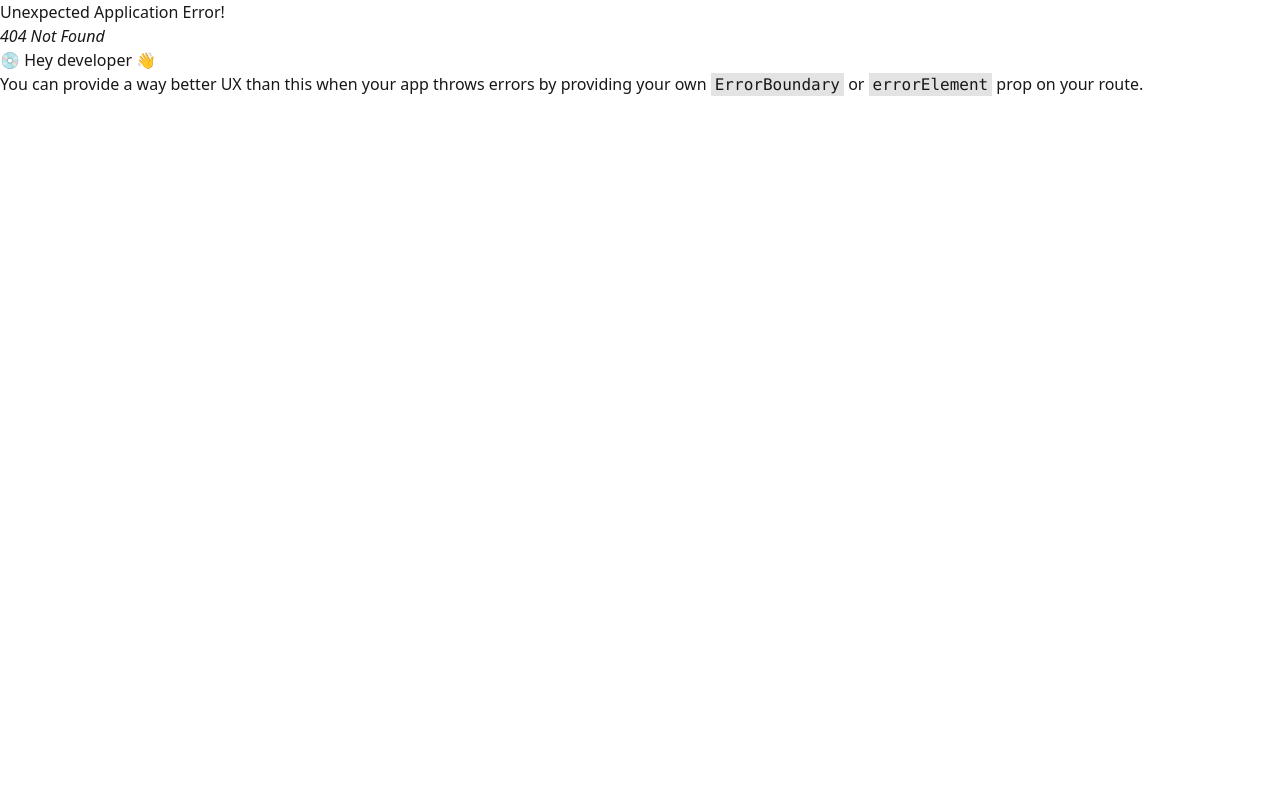
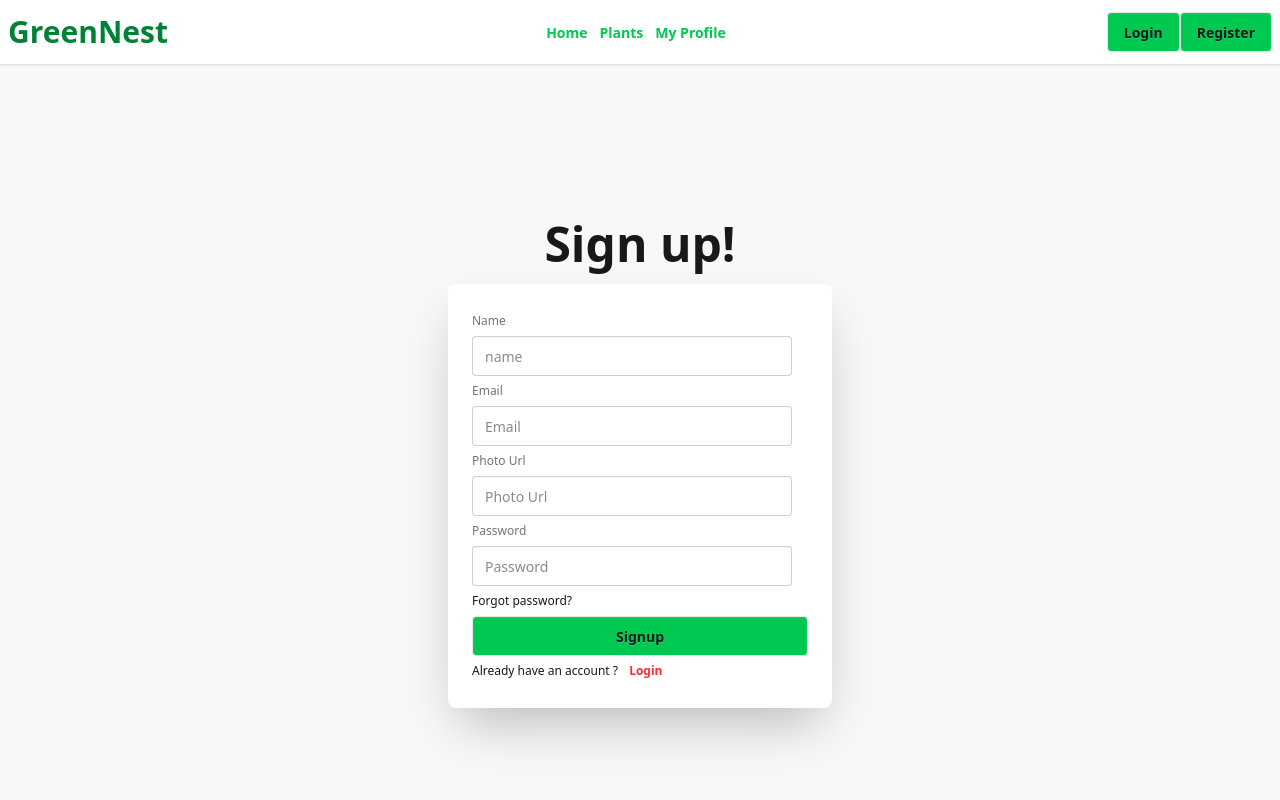
Before and after one commit to amirunnur/green-nest, a React (Vite) app: page /signup in a window 1280 px wide. Before the commit this address had no page. Shown: the top 800 px of the page. Built offline with nearby package versions, Linux system fonts and the light colour scheme.

Commit message:
second commit

```diff
--- a/package.json
+++ b/package.json
@@ -12,6 +12,7 @@
   "dependencies": {
     "@tailwindcss/vite": "^4.1.17",
     "daisyui": "^5.4.7",
+    "firebase": "^12.5.0",
     "react": "^19.1.1",
     "react-dom": "^19.1.1",
     "react-router": "^7.9.5",
--- /dev/null
+++ b/src/Auth/Login.jsx
@@ -0,0 +1,32 @@
+import React from 'react';
+import { Link } from 'react-router';
+
+const Login = () => {
+    return (
+        <div >
+            <div className="hero bg-base-200 min-h-screen ">
+  <div className="hero-content flex-col w-[70%] ">
+    <div className="text-center ">
+      <h1 className="text-5xl font-bold">Login now!</h1>
+
+    </div>
+    <div className="card bg-base-100 w-full max-w-sm shrink-0 shadow-2xl">
+      <div className="card-body">
+        <fieldset className="fieldset">
+          <label className="label">Email</label>
+          <input type="email" className="input" placeholder="Email" />
+          <label className="label">Password</label>
+          <input type="password" className="input" placeholder="Password" />
+          <div><a className="link link-hover">Forgot password?</a></div>
+          <Link to='/home' className='btn bg-green-500'>Login</Link>
+          <p>Don't have an account ? <Link to='/signup' className='p-2 text-red-500 font-semibold'>Signup</Link></p>
+        </fieldset>
+      </div>
+    </div>
+  </div>
+</div>
+        </div>
+    );
+};
+
+export default Login;
--- /dev/null
+++ b/src/Auth/Signup.jsx
@@ -0,0 +1,36 @@
+import React from 'react';
+import { Link, NavLink } from 'react-router';
+
+const Signup = () => {
+    return (
+        <div>
+            <div className="hero bg-base-200 min-h-screen ">
+  <div className="hero-content flex-col w-[70%] ">
+    <div className="text-center ">
+      <h1 className="text-5xl font-bold">Sign up!</h1>
+
+    </div>
+    <div className="card bg-base-100 w-full max-w-sm shrink-0 shadow-2xl">
+      <div className="card-body">
+        <fieldset className="fieldset">
+          <label className="label">Name</label>
+          <input type="email" className="input" placeholder="name" />
+          <label className="label">Email</label>
+          <input type="email" className="input" placeholder="Email" />
+          <label className="label">Photo Url</label>
+          <input type="email" className="input" placeholder="Photo Url" />
+          <label className="label">Password</label>
+          <input type="password" className="input" placeholder="Password" />
+          <div><a className="link link-hover">Forgot password?</a></div>
+          <Link to='/home'  className='btn bg-green-500'>Signup</Link>
+         <p>Already have an account ? <Link to='/login' className='text-red-500 p-2 font-semibold'>Login</Link> </p>
+        </fieldset>
+      </div>
+    </div>
+  </div>
+</div>
+        </div>
+    );
+};
+
+export default Signup;
--- /dev/null
+++ b/src/Firebase/firebase.config.js
@@ -0,0 +1,18 @@
+// Import the functions you need from the SDKs you need
+import { initializeApp } from "firebase/app";
+// TODO: Add SDKs for Firebase products that you want to use
+// https://firebase.google.com/docs/web/setup#available-libraries
+
+// Your web app's Firebase configuration
+const firebaseConfig = {
+  apiKey: "AIzaSyA7bJRO6CGIoTOh9oP6Pnf3HjrG37ClOAM",
+  authDomain: "green-nest-c76b3.firebaseapp.com",
+  projectId: "green-nest-c76b3",
+  storageBucket: "green-nest-c76b3.firebasestorage.app",
+  messagingSenderId: "910261043381",
+  appId: "1:910261043381:web:78e48ecdb5c742399f3efc"
+};
+
+// Initialize Firebase
+const app = initializeApp(firebaseConfig);
+export default app;
--- a/src/components/Footer.jsx
+++ b/src/components/Footer.jsx
@@ -3,7 +3,7 @@ import React from 'react';
 const Footer = () => {
     return (
         <div>
-            <footer className="footer footer-horizontal footer-center bg-base-200 text-base-content rounded p-10">
+            <footer className="footer footer-horizontal footer-center bg-green-100 text-base-content rounded p-10">
   <nav className="grid grid-flow-col gap-4">
     <a className="link link-hover">About us</a>
     <a className="link link-hover">Contact</a>
--- a/src/components/Navbar.jsx
+++ b/src/components/Navbar.jsx
@@ -1,5 +1,5 @@
 import React from 'react';
-import { NavLink } from 'react-router';
+import { Link, NavLink } from 'react-router';
 
 const Navbar = () => {
     return (
@@ -20,12 +20,16 @@ const Navbar = () => {
     </div>
     <a className="font-bold text-green-700  text-3xl">GreenNest</a>
   </div>
-  <div className="navbar-end hidden lg:flex">
+  <div className="navbar-center hidden lg:flex">
     <ul className="menu menu-horizontal px-1 gap-3 font-semibold text-green-500 pr-3 ">
      <NavLink to='home' className='hover:text-blue-400'>Home</NavLink>
      <NavLink to='plants' className='hover:text-blue-400' >Plants</NavLink>
      <NavLink to='myprofile' className='hover:text-blue-400'>My Profile</NavLink>
     </ul>
+  </div>
+  <div className="navbar-end">
+    <Link to='login' className='btn bg-green-500'>Login</Link>
+    <Link to='signup' className='btn bg-green-500'>Register</Link>
   </div>
 
 </div>
--- a/src/layouts/MainLayouts.jsx
+++ b/src/layouts/MainLayouts.jsx
@@ -2,12 +2,17 @@ import React from 'react';
 import Navbar from '../components/Navbar';
 import { Outlet } from 'react-router';
 import Footer from '../components/Footer';
+import Login from '../Auth/Login';
+
 
 const MainLayouts = () => {
     return (
         <div className='flex flex-col min-h-screen'>
             <Navbar></Navbar>
-            <div className='flex-1 max-w-screen-2xl w-full'></div>
+            <div className=' '>
+
+            </div>
+
             <Outlet></Outlet>
             <Footer></Footer>
         </div>
```
Also changed, not shown: src/routes/router.jsx (+11 -3 lines), 1 other file (tests, documents, lock files or other folders).
